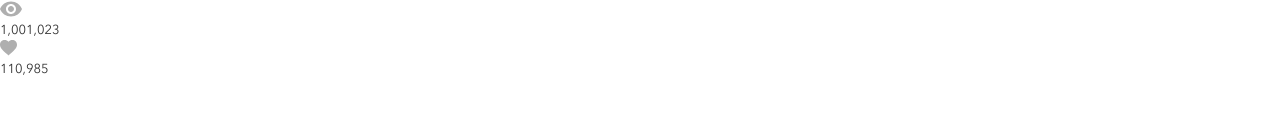
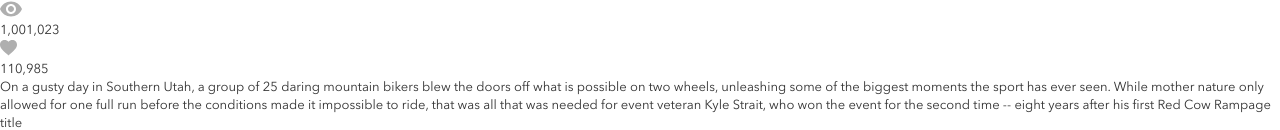
Before and after one commit to jekiquin/jerick-iquin-brainflix, a React (Create React App) app: page / in a window 1280 px wide. Shown: the part 691-821 px from the top of the page. Before the commit the page ends 800 px from the top, so only its background shows below. Built offline with nearby package versions, Linux system fonts and the light colour scheme.

Commit message:
finished boilerplate for InfoSection component

```diff
--- a/src/components/InfoSection/InfoSection.js
+++ b/src/components/InfoSection/InfoSection.js
@@ -3,6 +3,7 @@ import likeLogo from '../../assets/Images/Icons/Icon-likes.svg';
 
 function InfoSection({ videoInfo }) {
     return(
+        <>
         <div className="content__info">
             <h1 className="content__info-heading">{videoInfo.title}</h1>
 
@@ -21,6 +22,12 @@ function InfoSection({ videoInfo }) {
                 </div>
             </div>
         </div>
+        <div className="content__info-ctx">
+            <p className="content__info-paragraph">
+                {videoInfo.description}
+            </p>
+        </div>
+        </>
     )
 }
 
```
